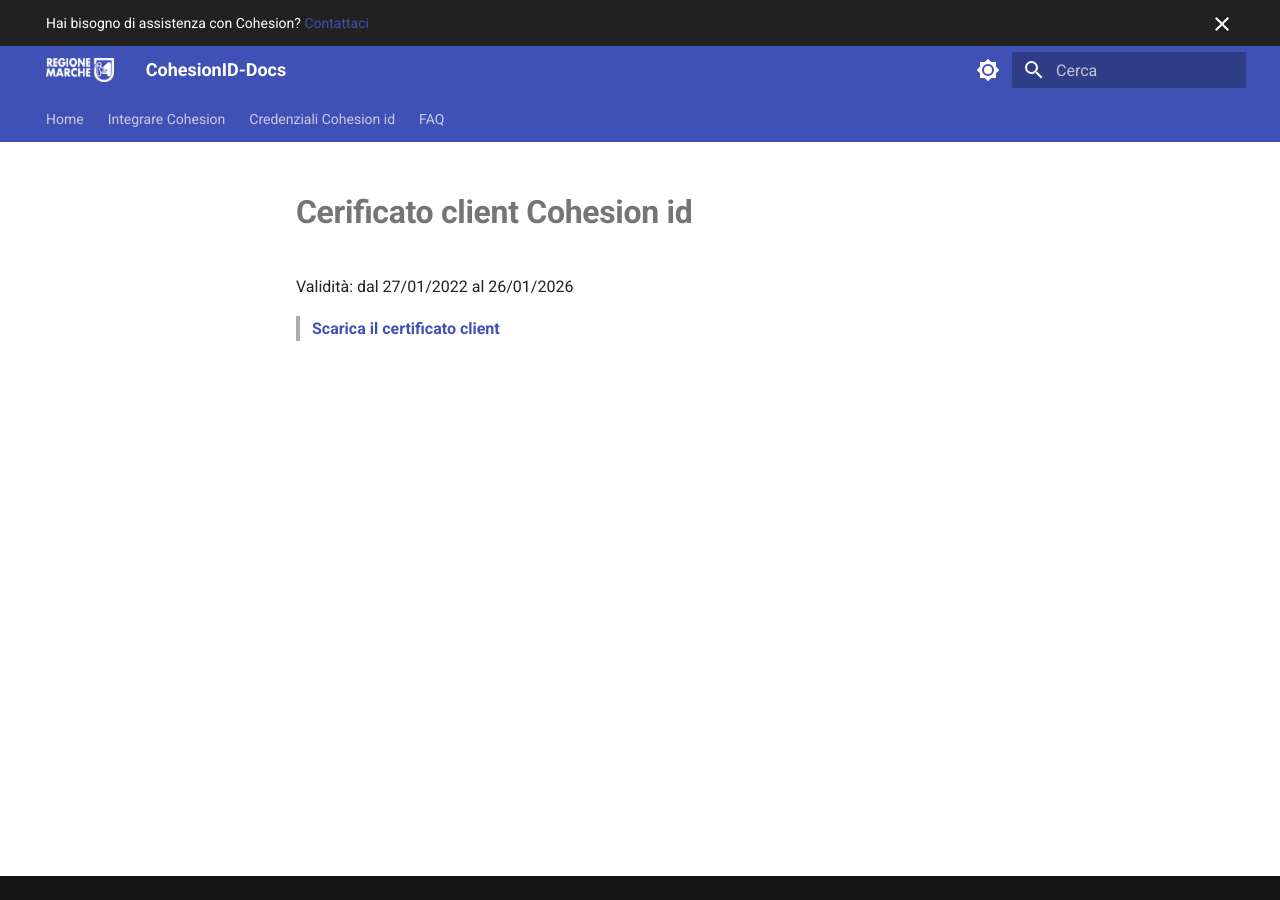
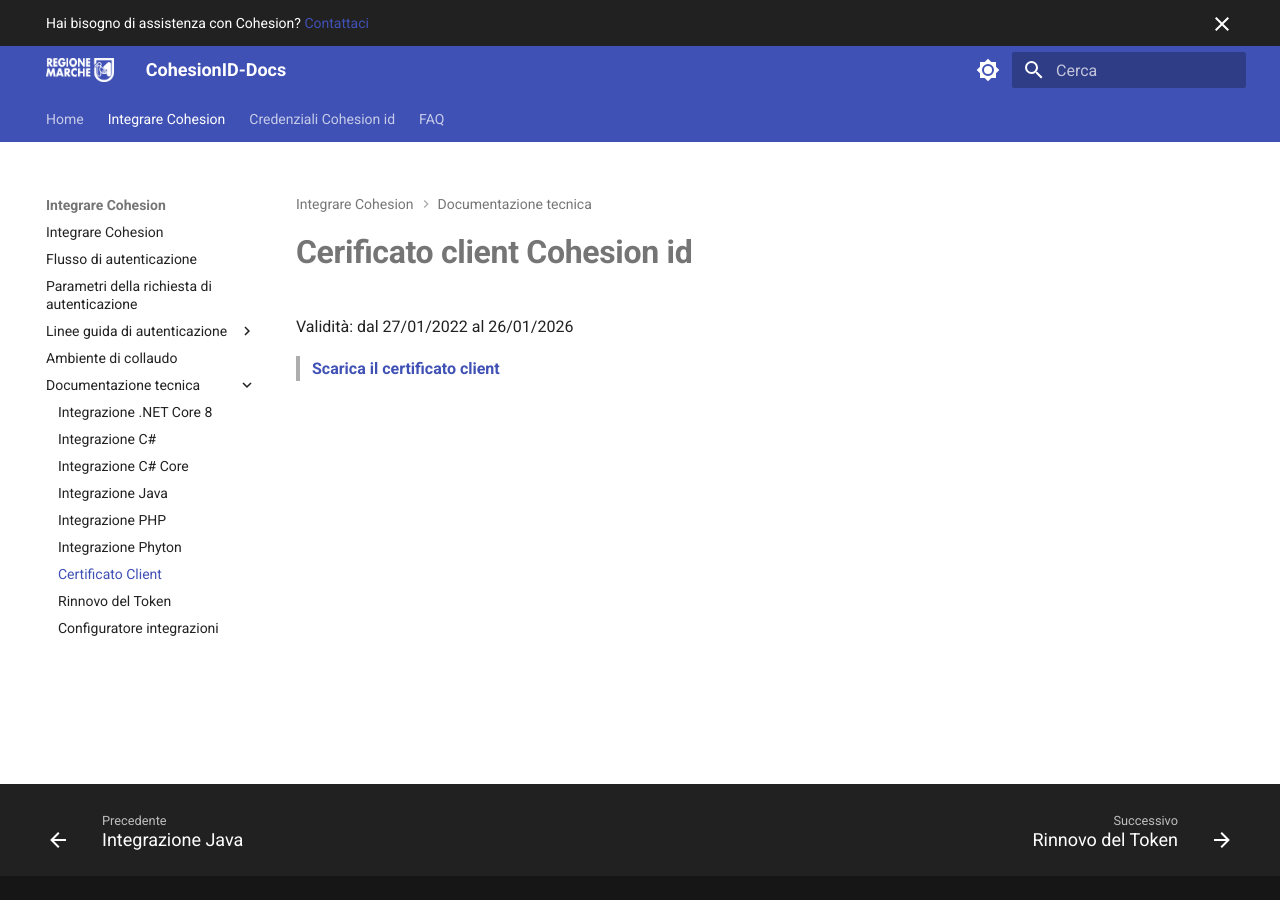
Before and after one commit to regione-marche/CohesionID-Docs, an MkDocs documentation site: the page built from docs/Certificato-Client.md, in a window 1280 px wide. Built offline with MkDocs 1.6.1 and Material for MkDocs 9.7.7, drawn with Linux system fonts in a browser that asks for light colours.

Commit message:
Add 'Certificato Client' integration documentation

```diff
--- a/mkdocs.yml
+++ b/mkdocs.yml
@@ -64,6 +64,7 @@
         - Integrazione Java: Integrazione-Servlet-Java.md
         - Integrazione PHP: https://github.com/regione-marche/Cohesion2PHPLibrary
         - Integrazione Phyton: https://github.com/regione-marche/Cohesion2PythonIntegrationTest
+        - Certificato Client: Certificato-Client.md
         - Rinnovo del Token: Rinnovo-del-Token.md
         - Configuratore integrazioni: https://colab.research.google.com/gist/xavbeta/f710b69eba7843c006ff11e561e1c2c1/configurazione-integrazione-cohesion.ipynb
   - Credenziali Cohesion id: Richiesta-Credenziali-Cohesion.md
```
